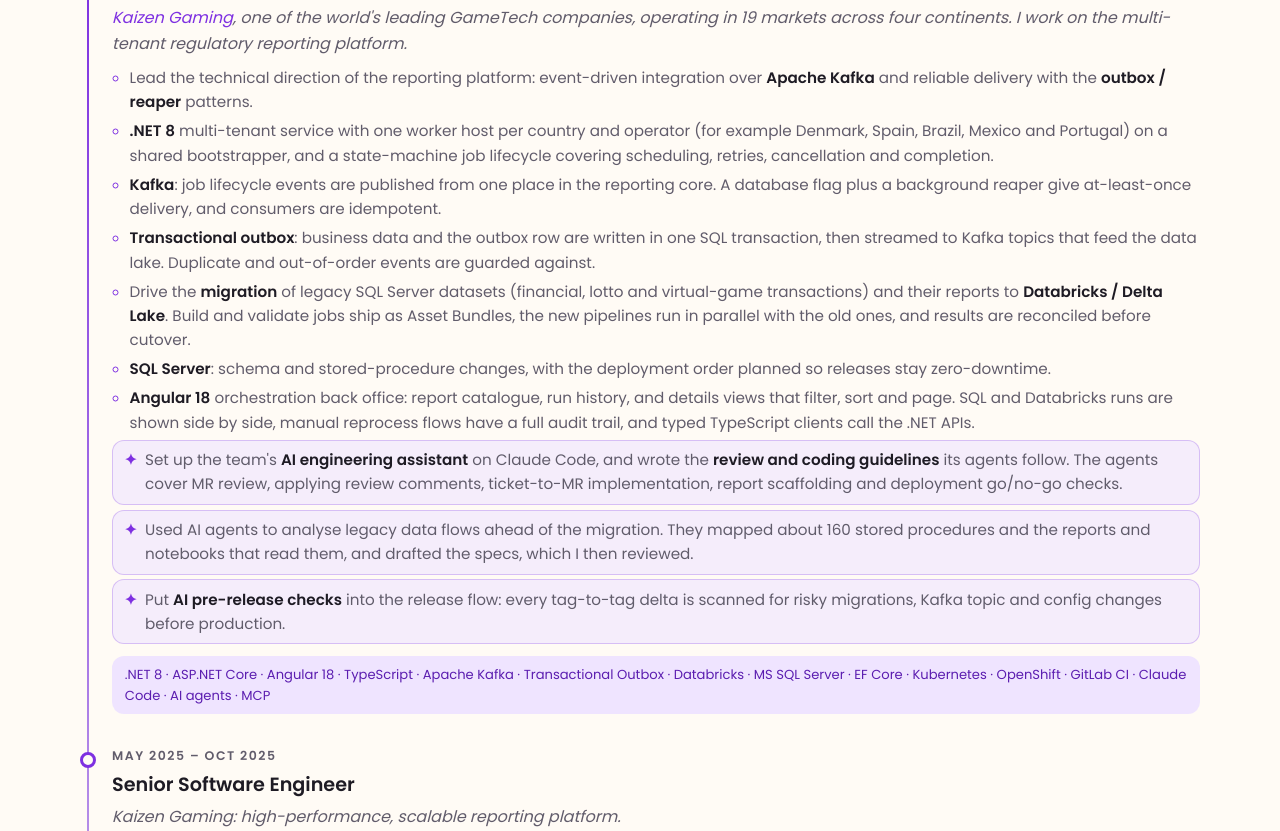
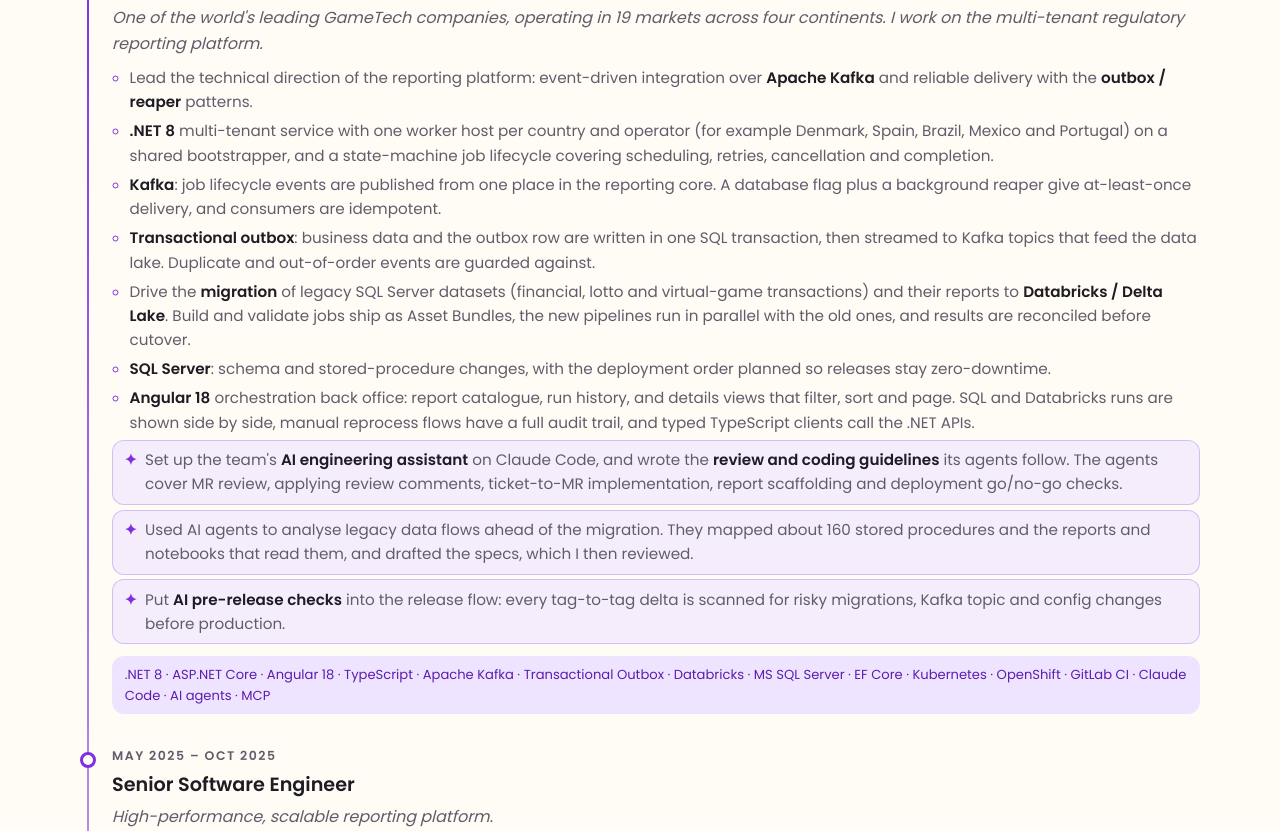
Before and after one commit to vcudalb/vcudalb.github.io, a plain HTML site: page index.html in a window 1280 px wide. Shown: the part 3521-4352 px from the top of the page. Drawn offline with Linux system fonts and the light colour scheme.

Commit message:
chore: polish the exposed content

```diff
--- a/index.html
+++ b/index.html
@@ -338,8 +338,7 @@
                         <span class="badge">Current</span>
                     </div>
                     <h4>Staff Software Engineer</h4>
-                    <p class="role__domain"><a href="https://kaizengaming.com/" target="_blank"
-                                                rel="noopener">Kaizen Gaming</a>, one of the world's leading GameTech
+                    <p class="role__domain">One of the world's leading GameTech
                         companies, operating in 19 markets across four continents. I work on the multi-tenant regulatory
                         reporting platform.</p>
                     <ul>
@@ -383,7 +382,7 @@
                 <li class="role">
                     <div class="role__meta"><span class="date">May 2025 – Oct 2025</span></div>
                     <h4>Senior Software Engineer</h4>
-                    <p class="role__domain">Kaizen Gaming: high-performance, scalable reporting platform.</p>
+                    <p class="role__domain">High-performance, scalable reporting platform.</p>
                     <ul>
                         <li>Developed a high-performance, scalable reporting platform.</li>
                         <li>Designed architecture for the backend team: diagrams, flowcharts, communication between
```
